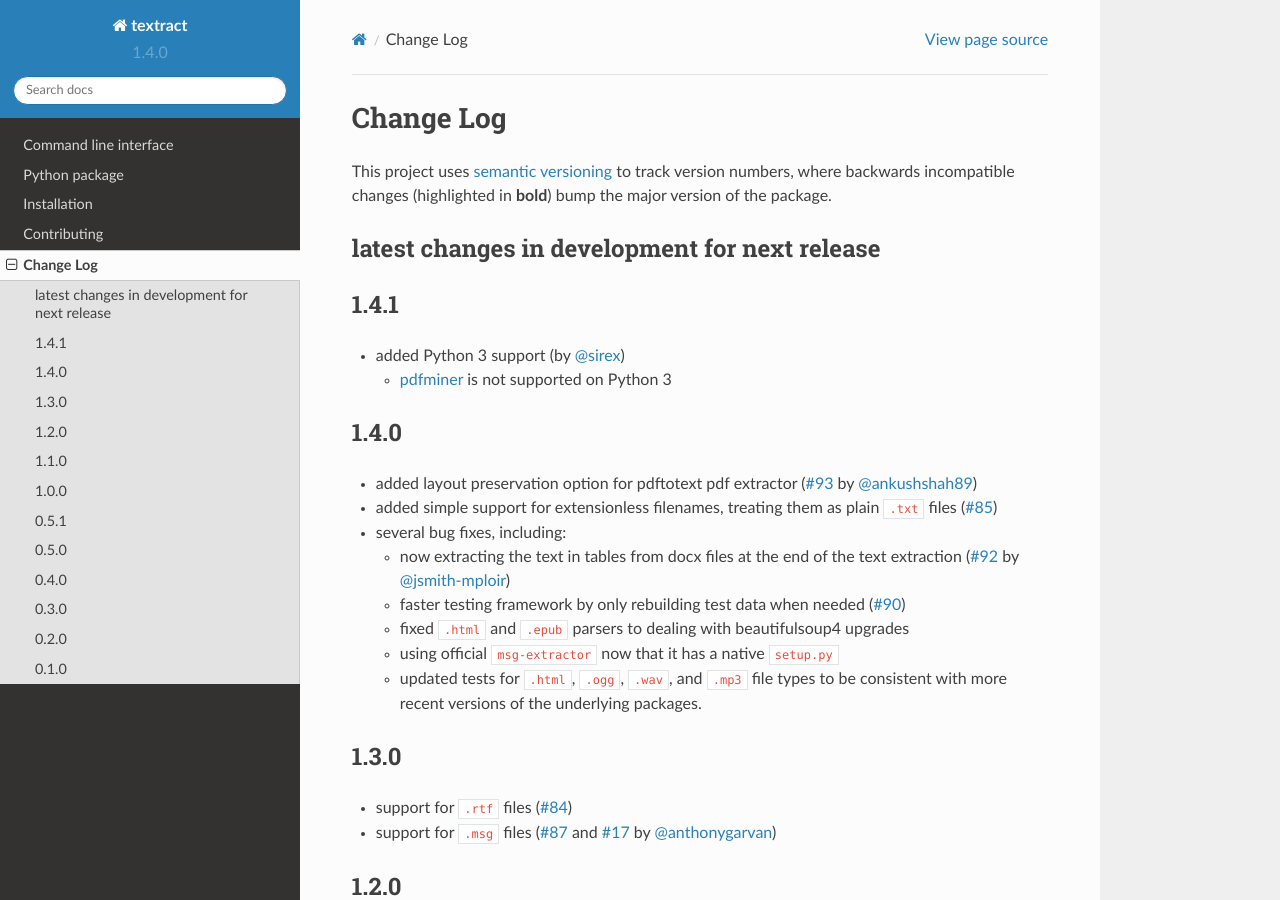
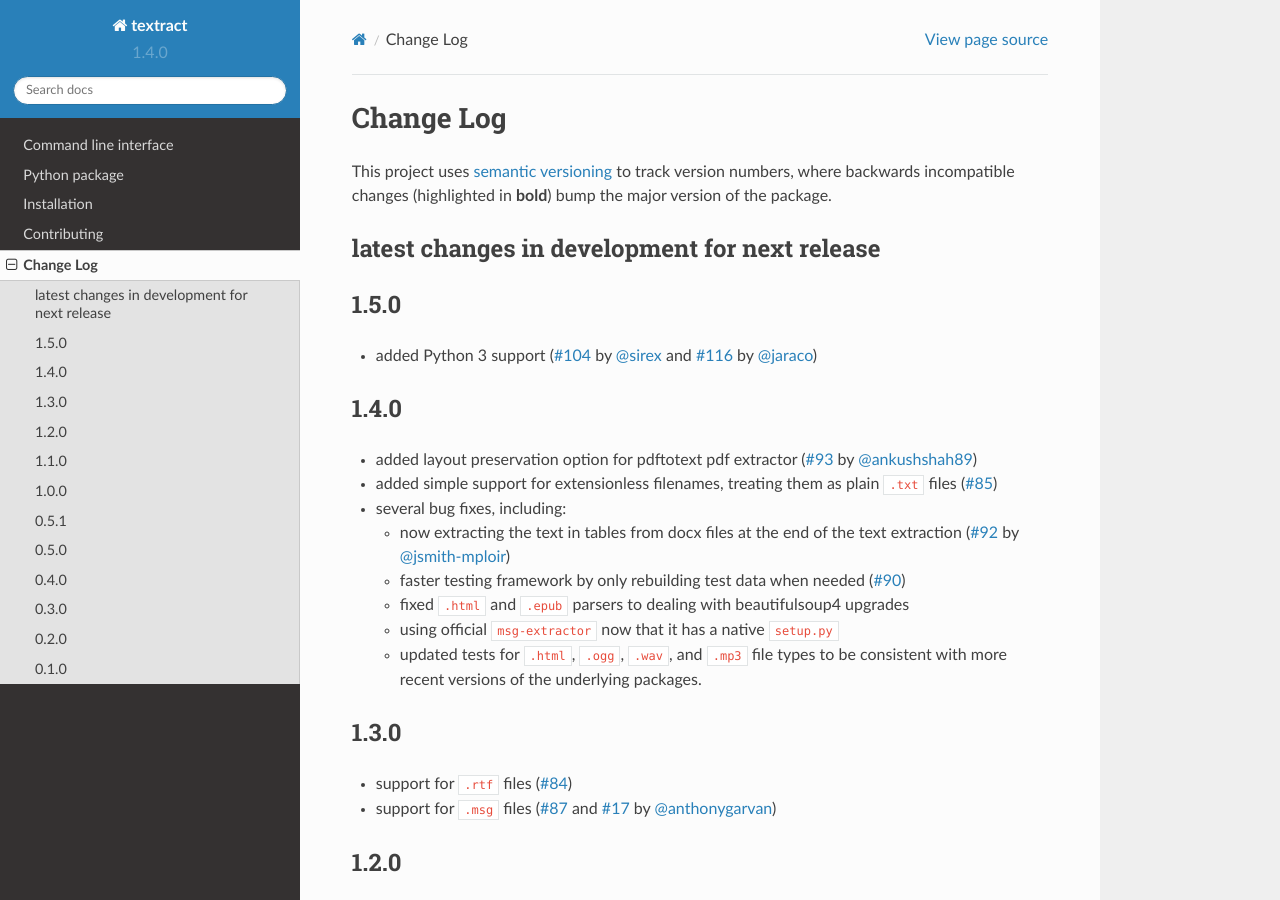
Before and after one commit to deanmalmgren/textract, a Sphinx documentation site: the page built from docs/changelog.rst, in a window 1280 px wide and 900 px high. Built offline with Sphinx 7.4.7 and the Read the Docs theme 2.0.0, drawn with Linux system fonts in a browser that asks for light colours.

Commit message:
updated changelog

```diff
--- a/docs/changelog.rst
+++ b/docs/changelog.rst
@@ -11,12 +11,10 @@ latest changes in development for next release
 
 .. THANKS FOR CONTRIBUTING; MENTION WHAT YOU DID IN THIS SECTION HERE!
 
-1.4.1
+1.5.0
 -----
 
-* added Python 3 support (by `@sirex`_)
-
-  * pdfminer_ is not supported on Python 3
+* added Python 3 support (`#104`_ by `@sirex`_ and `#116`_ by `@jaraco`_)
 
 
 1.4.0
@@ -223,6 +221,7 @@ latest changes in development for next release
 .. _@christomitov: https://github.com/christomitov
 .. _@eiotec: https://github.com/eiotec
 .. _@evfredericksen: https://github.com/evfredericksen
+.. _@jaraco: https://github.com/jaraco
 .. _@jsmith-mploir: https://github.com/jsmith-mploir
 .. _@kokxx: https://github.com/Kokxx
 .. _@levivm: https://github.com/levivm
@@ -279,3 +278,5 @@ latest changes in development for next release
 .. _#90: https://github.com/deanmalmgren/textract/issues/90
 .. _#92: https://github.com/deanmalmgren/textract/issues/92
 .. _#93: https://github.com/deanmalmgren/textract/issues/93
+.. _#104: https://github.com/deanmalmgren/textract/issues/104
+.. _#116: https://github.com/deanmalmgren/textract/issues/116
```
